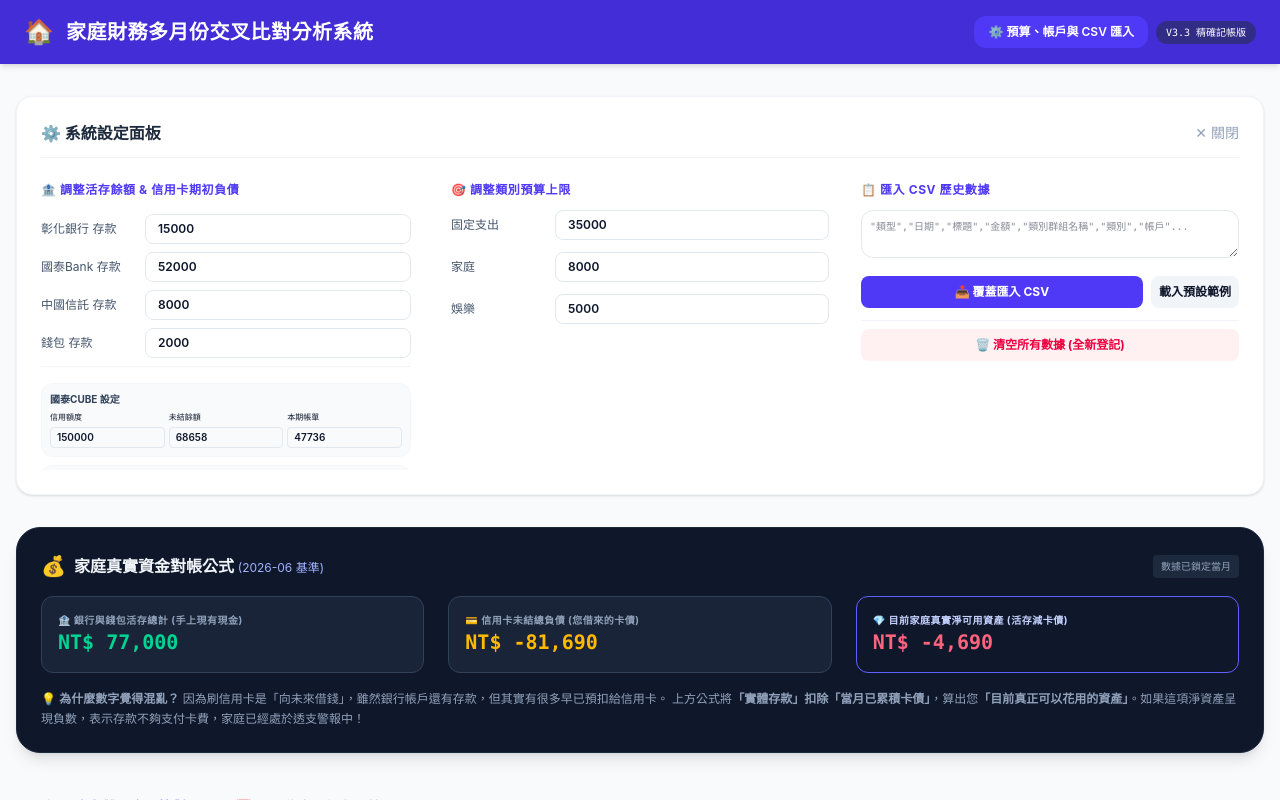
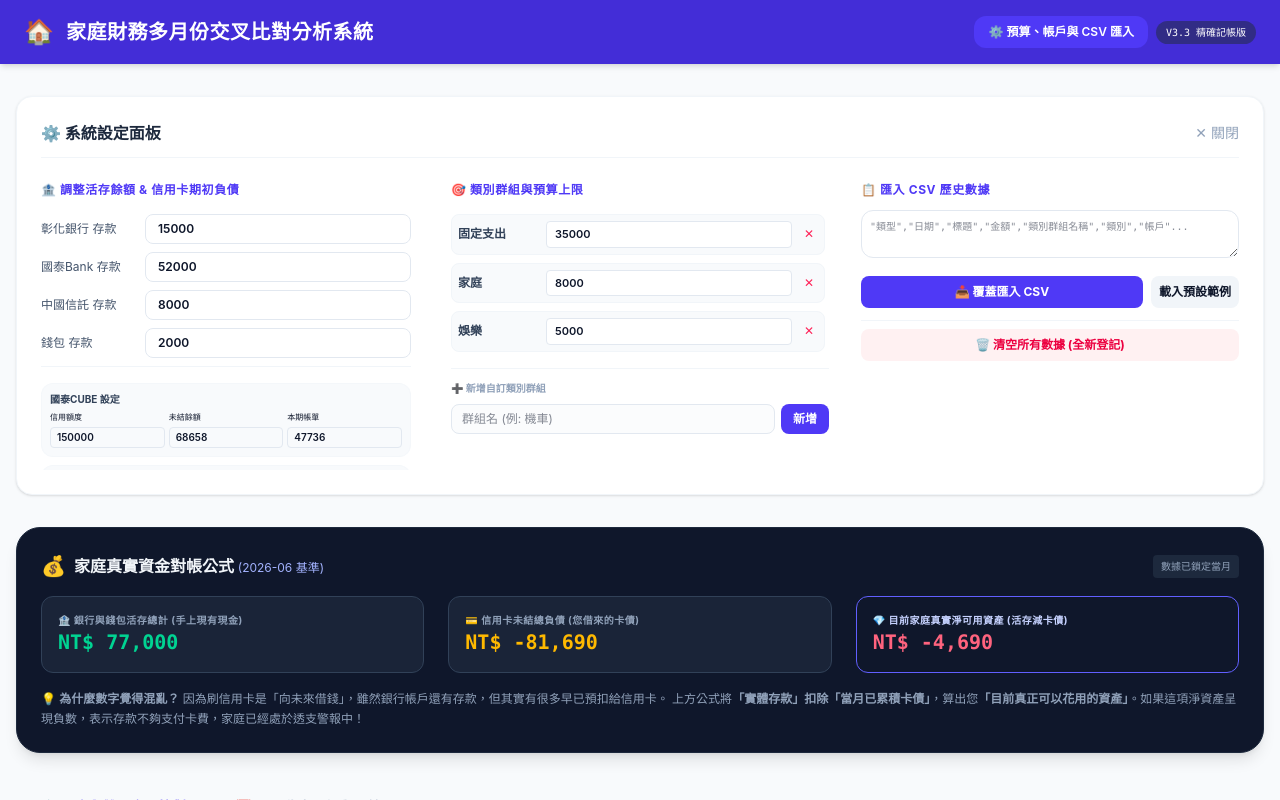
Before and after one commit to fromlifetolines/family-finance, a Vue app: page / in a window 1280 px wide. Both pictures are taken after a click on the button "⚙️ 預算、帳戶與 CSV 匯入". Shown: the top 800 px of the page. Built offline with nearby package versions, Linux system fonts and the light colour scheme.

Commit message:
feat: Implement Category Group Manager with dynamic creation/deletion and transaction learning in AddTransactionModal

```diff
--- a/src/App.vue
+++ b/src/App.vue
@@ -80,17 +80,46 @@
             </div>
           </div>
 
-          <!-- Adjust Budgets -->
-          <div class="space-y-3">
-            <h4 class="text-xs font-bold text-indigo-600 uppercase tracking-wider flex items-center gap-1">🎯 調整類別預算上限</h4>
-            <div v-for="b in budgets" :key="b.group" class="flex items-center gap-2">
-              <span class="text-xs text-slate-600 w-24">{{ b.group }}</span>
-              <input
-                v-model.number="b.limit"
-                type="number"
-                class="flex-1 px-3 py-1.5 border border-slate-200 rounded-lg text-xs font-semibold focus:outline-none focus:ring-1 focus:ring-indigo-500"
-                @change="saveToStorage"
-              />
+          <!-- Adjust Budgets & Categories -->
+          <div class="space-y-4">
+            <h4 class="text-xs font-bold text-indigo-600 uppercase tracking-wider flex items-center gap-1">🎯 類別群組與預算上限</h4>
+            <div class="space-y-2 max-h-60 overflow-y-auto pr-1">
+              <div v-for="(b, idx) in budgets" :key="b.group" class="flex items-center gap-2 bg-slate-50 p-1.5 rounded-lg border border-slate-100">
+                <span class="text-xs text-slate-700 font-bold w-20 truncate" :title="b.group">{{ b.group }}</span>
+                <input
+                  v-model.number="b.limit"
+                  type="number"
+                  placeholder="限額"
+                  class="flex-1 px-2 py-1 border border-slate-200 rounded text-[11px] font-semibold bg-white focus:outline-none focus:ring-1 focus:ring-indigo-500"
+                  @change="saveToStorage"
+                />
+                <button
+                  @click="deleteCategoryGroup(idx)"
+                  class="text-rose-500 hover:text-rose-700 text-xs px-1"
+                  title="刪除此群組"
+                >
+                  ✕
+                </button>
+              </div>
+            </div>
+
+            <!-- Add New Group Form -->
+            <div class="border-t border-slate-100 pt-3 space-y-2">
+              <div class="text-[10px] font-bold text-slate-400">➕ 新增自訂類別群組</div>
+              <div class="flex gap-1.5">
+                <input
+                  v-model="newGroupName"
+                  type="text"
+                  placeholder="群組名 (例: 機車)"
+                  class="flex-1 px-2.5 py-1.5 border border-slate-200 rounded-lg text-xs focus:outline-none focus:ring-1 focus:ring-indigo-500 bg-slate-50/50"
+                />
+                <button
+                  @click="addCategoryGroup"
+                  class="px-3 py-1.5 bg-indigo-600 hover:bg-indigo-700 text-white text-xs font-bold rounded-lg transition"
+                >
+                  新增
+                </button>
+              </div>
             </div>
           </div>
 
@@ -385,6 +414,8 @@
     <AddTransactionModal
       :is-open="showAddModal"
       :accounts="accounts"
+      :budgets="budgets"
+      :all-transactions="transactions"
       :editing-transaction="selectedTransactionForEdit"
       @close="closeAddModal"
       @add="addTransaction"
@@ -427,6 +458,26 @@ const showBudgetSettings = ref(false);
 
 const selectedTransactionForEdit = ref(null);
 const rawCSVInput = ref('');
+const newGroupName = ref('');
+
+const addCategoryGroup = () => {
+  const name = newGroupName.value.trim();
+  if (!name) return;
+  if (budgets.value.some(b => b.group === name)) {
+    alert("該類別群組已存在！");
+    return;
+  }
+  budgets.value.push({ group: name, limit: 10000 });
+  saveToStorage();
+  newGroupName.value = '';
+};
+
+const deleteCategoryGroup = (index) => {
+  if (confirm(`確定要刪除「${budgets.value[index].group}」類別群組嗎？(此群組的舊交易仍會被保留，但不會再列入預算上限統計)`)) {
+    budgets.value.splice(index, 1);
+    saveToStorage();
+  }
+};
 
 // Month selector values
 const monthA = ref('');
--- a/src/components/AddTransactionModal.vue
+++ b/src/components/AddTransactionModal.vue
@@ -187,6 +187,14 @@ import { ref, watch, computed } from 'vue';
 const props = defineProps({
   isOpen: Boolean,
   accounts: Array,
+  budgets: {
+    type: Array,
+    default: () => []
+  },
+  allTransactions: {
+    type: Array,
+    default: () => []
+  },
   editingTransaction: {
     type: Object,
     default: null
@@ -250,21 +258,45 @@ watch(() => props.editingTransaction, (newTx) => {
 }, { immediate: true });
 
 const availableGroups = computed(() => {
-  return form.value.type === '支出'
-    ? ['娛樂', '家庭', '固定支出']
-    : ['固定收入', '變動收入'];
+  if (form.value.type === '支出') {
+    const budgetGroups = props.budgets.map(b => b.group);
+    const defaults = ['娛樂', '家庭', '固定支出', '其他', '公用事業', '機車', '汽車'];
+    return [...new Set([...budgetGroups, ...defaults])];
+  } else {
+    return ['固定收入', '變動收入'];
+  }
 });
 
-const subCategoriesMap = {
-  '娛樂': ['午餐', '晚餐', '早餐', '下午茶', '飲料', '奢侈品', '娛樂活動'],
-  '家庭': ['育兒購物', '醫療', '生活用品', '雜支'],
-  '固定支出': ['房租', '管理費', '水電瓦斯', '保險費', '信用卡費'],
-  '固定收入': ['薪資', '獎金', '補助'],
-  '變動收入': ['投資收益', '二手拍賣', '其他收入']
-};
+const computedSubCategoriesMap = computed(() => {
+  const map = {
+    '娛樂': ['午餐', '晚餐', '早餐', '下午茶', '飲料', '奢侈品', '娛樂活動', 'GYM', 'KTV', '外出用餐', '宵夜', '甜點', '購物', '電影'],
+    '家庭': ['育兒購物', '醫療', '生活用品', '雜支', 'Ubereats會員', '學校', '年度保險', '悠遊卡加值', '房租', '水費', '瓦斯費', '社區網路', '網路費', '老婆', '衣物', '雜貨', '電費', '電話費'],
+    '固定支出': ['房租', '管理費', '水電瓦斯', '保險費', '信用卡費'],
+    '其他': ['其他', '剪頭髮', '軟體', '雲端'],
+    '公用事業': ['電話費'],
+    '機車': ['機車保養', '機車加油'],
+    '汽車': ['ETC', '保養', '停車費', '汽油', '洗車', '車險'],
+    '固定收入': ['薪資', '獎金', '補助'],
+    '變動收入': ['投資收益', '二手拍賣', '其他收入']
+  };
+
+  // Add categories learned from transaction history
+  props.allTransactions.forEach(t => {
+    if (t.group && t.category) {
+      if (!map[t.group]) {
+        map[t.group] = [];
+      }
+      if (!map[t.group].includes(t.category)) {
+        map[t.group].push(t.category);
+      }
+    }
+  });
+
+  return map;
+});
 
 const subCategories = computed(() => {
-  return subCategoriesMap[form.value.group] || [];
+  return computedSubCategoriesMap.value[form.value.group] || ['其他'];
 });
 
 const setType = (type) => {
```
